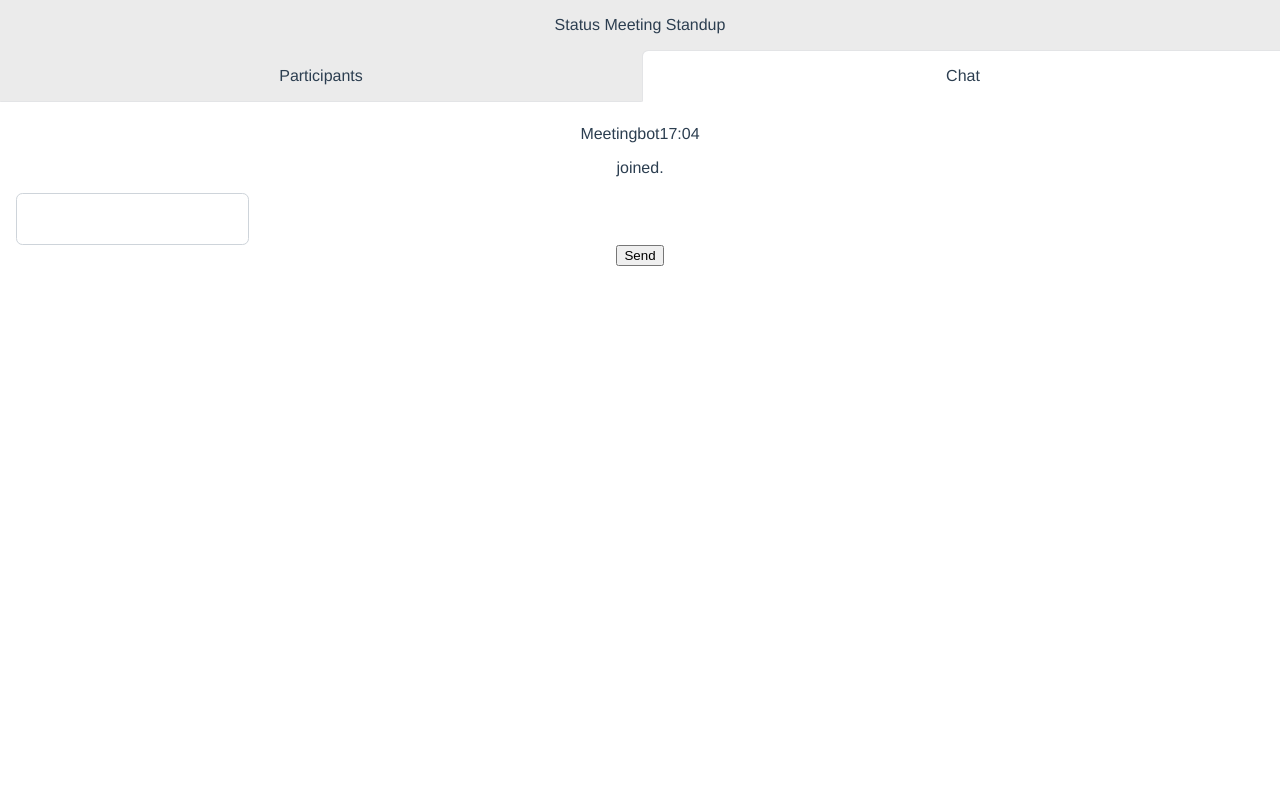
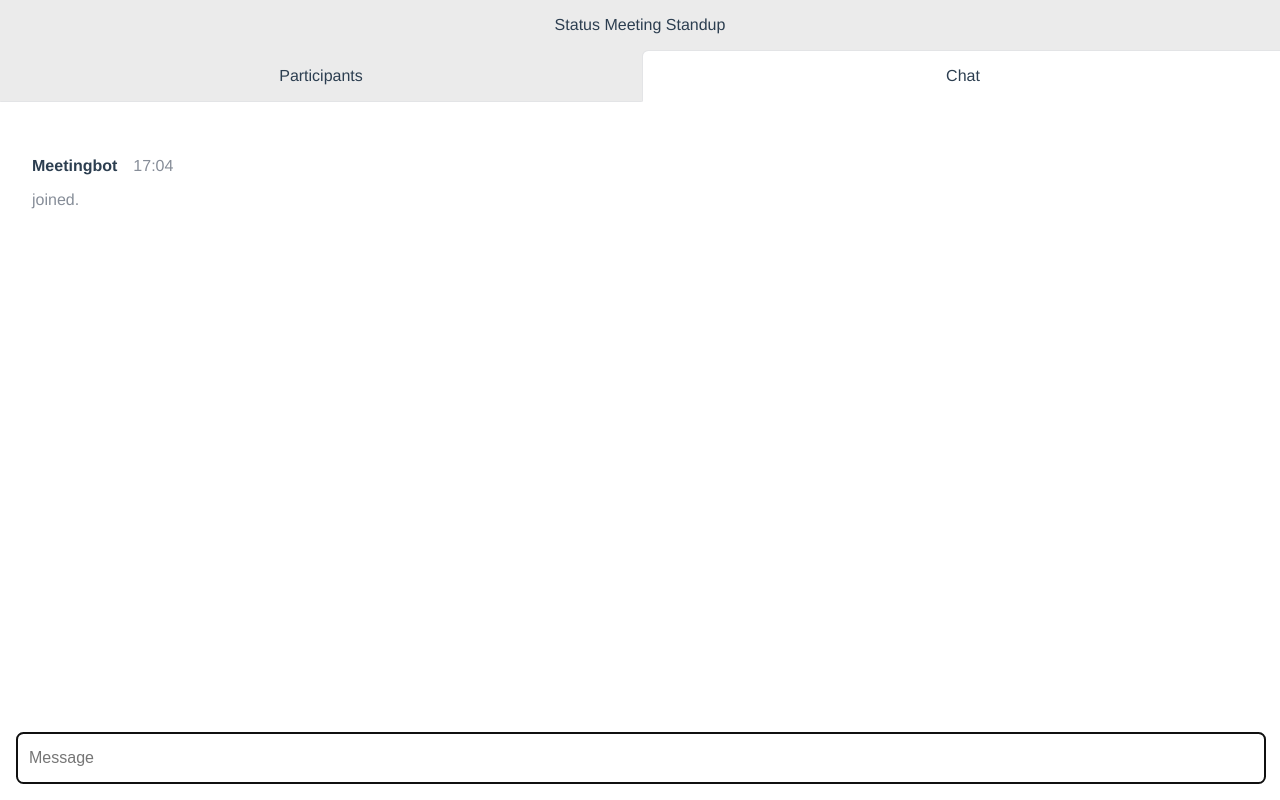
Before and after one commit to miquelbantula/chat-app, a Vue app in the folder frontend/chat-app/: page / in a window 1280 px wide. Both pictures are taken after a click on the button "Ok". Built offline with nearby package versions, Linux system fonts and the light colour scheme; no server answers.

Commit message:
added styles to messages

```diff
--- a/frontend/chat-app/src/components/Chat.vue
+++ b/frontend/chat-app/src/components/Chat.vue
@@ -1,14 +1,15 @@
 <template>
-  <div>
-    <div v-for="(message, i) in messages" :key="i">
-      <span>{{ message.userName }}</span>
-      <span>{{ getDate(message.timeStamp) }}</span>
+  <div class="tab-content chat-container">
+    <div v-for="(message, i) in messages" :key="i" class="message">
+      <span class="userName">{{ message.userName }}</span>
+      <span class="timeStamp">{{ getDate(message.timeStamp) }}</span>
 
-      <p :class="{'text-secondary': message.type === 'user-connection'}">{{ message.message }}</p>
+      <p class="message" :class="{'text-gray': message.type === 'user-connection'}">{{ message.message }}</p>
     </div>
 
-    <input type="text" v-model="newMessage" />
-    <button @click="sendNewMessage">Send</button>
+    <div class="new-message">
+      <input type="text" placeholder="Message" autofocus v-model="newMessage" @keyup.enter="sendNewMessage" />
+    </div>
   </div>
 </template>
 
@@ -33,6 +34,7 @@ export default {
   methods: {
     sendNewMessage() {
       this.$emit("messageSent", this.newMessage);
+      this.newMessage = '';
     },
 
     getDate(d) {
@@ -42,5 +44,39 @@ export default {
 };
 </script>
 
-<style scoped lang="scss">
+<style lang="scss">
+@import "../settings.scss";
+
+.message {
+  text-align: left;
+  padding: .5rem 0;
+  margin: .5rem 0;
+
+  .userName {
+    font-weight: bold;
+  }
+
+  .timeStamp {
+    color: $gray;
+    font-weight: 500;
+    margin-left: 1rem;
+  }
+}
+
+.new-message {
+  position: fixed;
+  bottom: 0;
+  left: 0;
+  width: calc(100% - 2rem);
+  padding: 1rem;
+
+  input {
+    display: block;
+    width: calc(100% - 1.5rem);
+  }
+}
+
+.chat-container {
+  margin-bottom: 74px;
+}
 </style>
```
